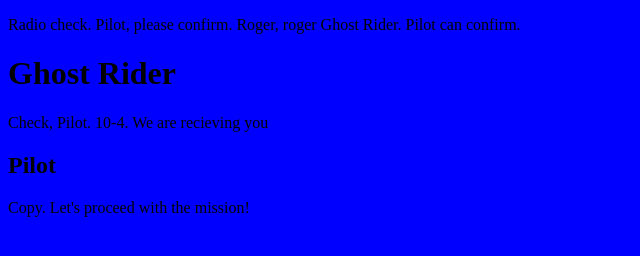
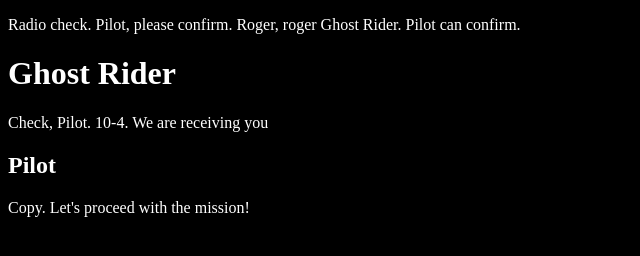
Before and after one commit to i-eva/communication-log-control, a plain HTML site: page index.html in a window 1280 px wide. Shown: the whole page, without its empty margins (0-640 px from the left). Drawn offline with Linux system fonts and the light colour scheme.

Commit message:
style beginning

```diff
--- a/index.html
+++ b/index.html
@@ -1,14 +1,12 @@
 <!DOCTYPE html>
 <html>
+   <head>
+      <link rel="stylesheet" type="text/css" href="style.css">
+   </head>
    <body>
-      <style>
-         body {
-            background-color: blue;
-         }
-      </style>
       <p>Radio check. Pilot, please confirm. Roger, roger Ghost Rider. Pilot can confirm.</p>
       <h1>Ghost Rider</h1>
-      <p>Check, Pilot. 10-4. We are recieving you</p>
+      <p>Check, Pilot. 10-4. We are receiving you</p>
       <h2>Pilot</h2>
       <p>Copy. Let's proceed with the mission!</p>
 
--- /dev/null
+++ b/style.css
@@ -0,0 +1,4 @@
+body {
+   color: white;
+   background-color: black;
+}
```
